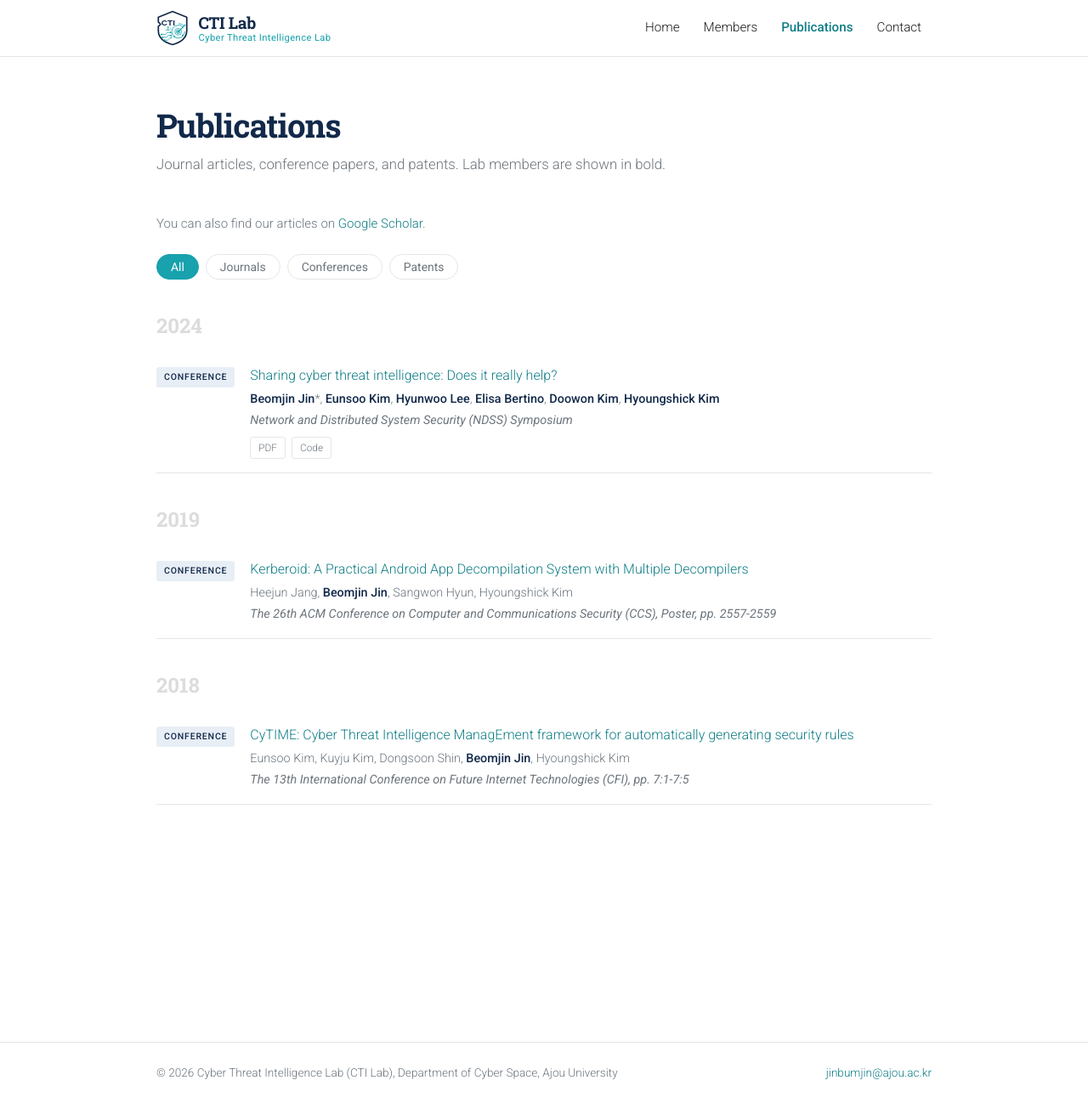
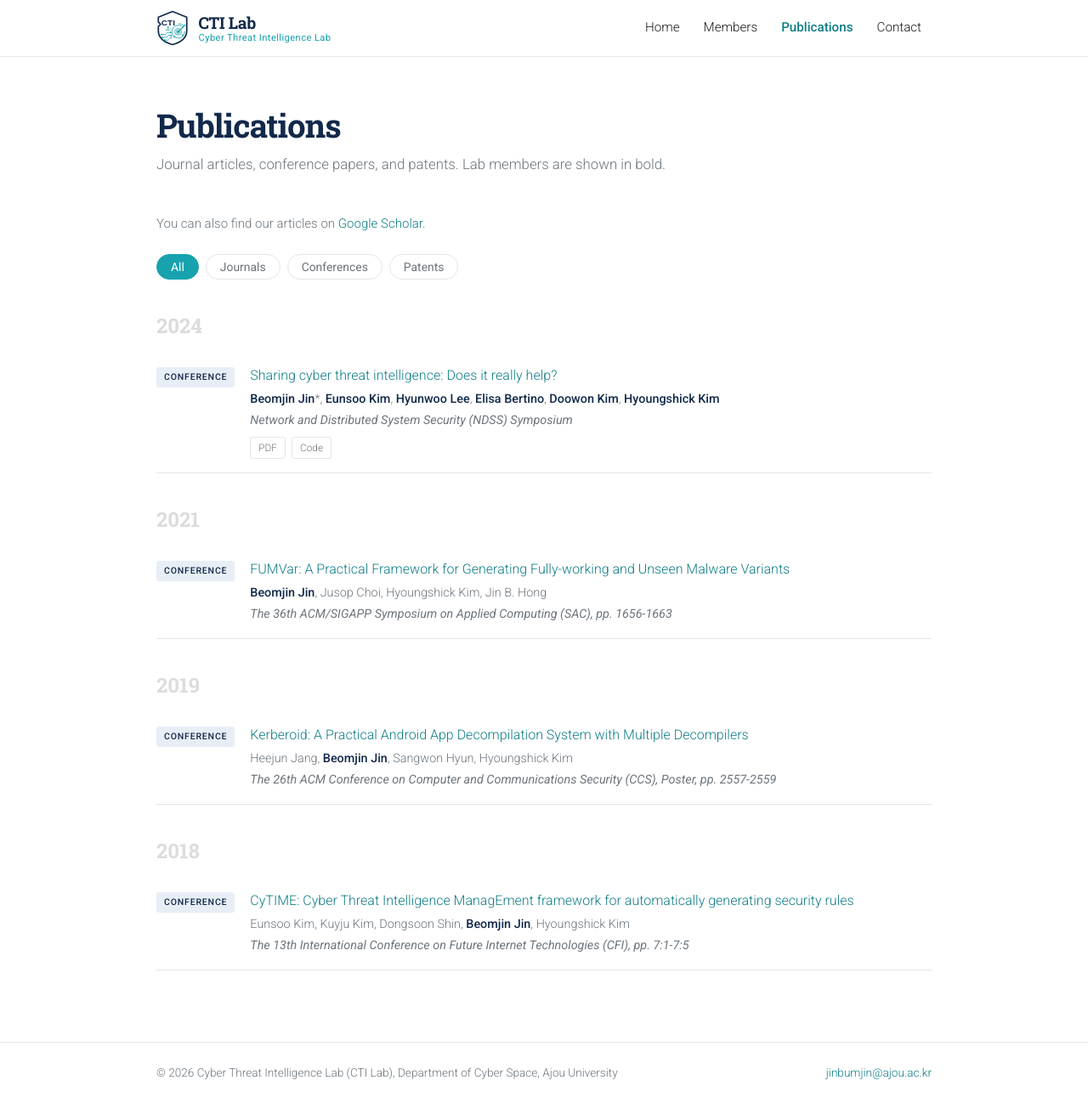
Before and after one commit to BJJINE/BJJINE.github.io, a Jekyll site: the page built from _pages/publications.html, in a window 1280 px wide and 1298 px high. Shown: the whole window at 85% size. Built offline with Jekyll 4.4.1, drawn with Linux system fonts in a browser that asks for light colours; some of the changed lines change nothing that is shown.

Commit message:
Update 2021-03-22-fumvar.md

```diff
--- a/_publications/2021-03-22-fumvar.md
+++ b/_publications/2021-03-22-fumvar.md
@@ -1,4 +1,3 @@
-# _publications/2021-03-22-fumvar.md
 ---
 title: "FUMVar: A Practical Framework for Generating Fully-working and Unseen Malware Variants"
 collection: publications
```
